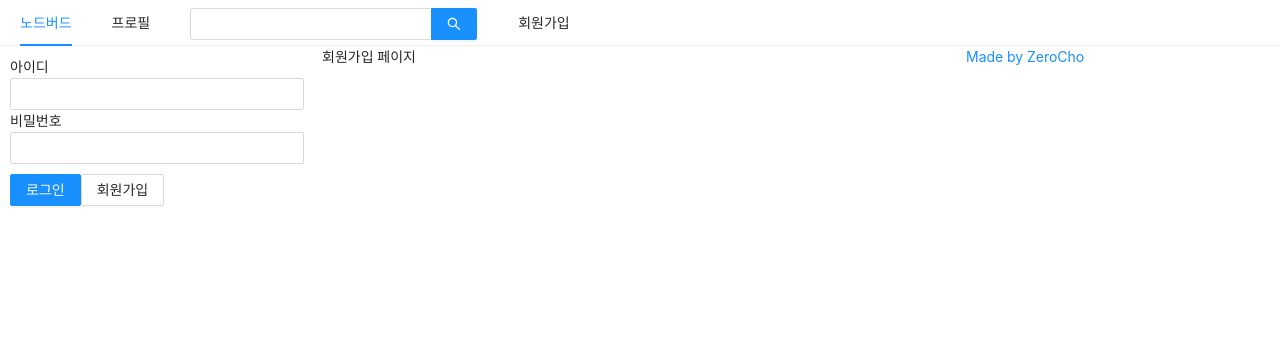
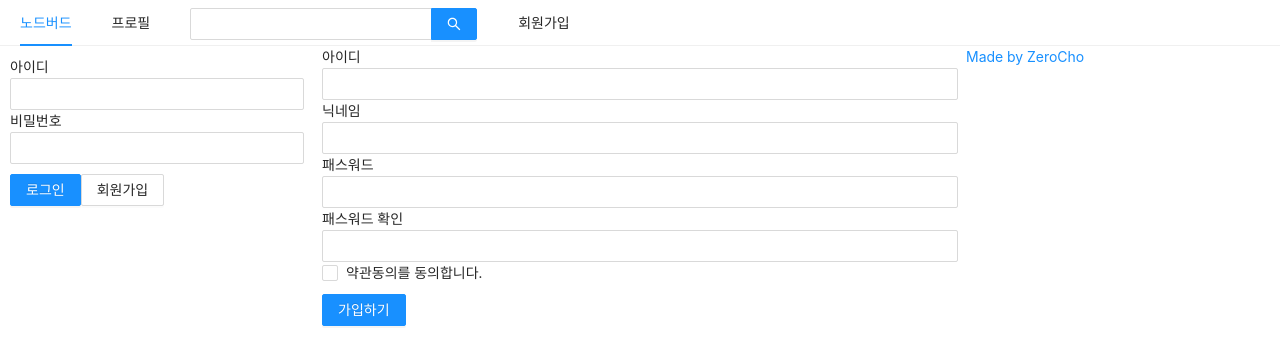
Before and after one commit to ssi02014/NodeBird, a Next.js app in the folder front/: page /signup in a window 1280 px wide. Shown: the top 364 px of the page. Built offline with nearby package versions, Linux system fonts and the light colour scheme.

Commit message:
Add(minjae): Register Page, useInput Custom Hook

```diff
--- a/front/components/LoginForm/index.tsx
+++ b/front/components/LoginForm/index.tsx
@@ -2,27 +2,17 @@ import React, { Dispatch, SetStateAction, useCallback, useState } from 'react';
 import Link from 'next/link';
 import { ButtonWrapper, FormWrapper } from './style';
 import { Button, Form, Input } from 'antd';
+import useInput from 'hooks/useInput';
 
 interface Props {
   setIsLoggedIn: Dispatch<SetStateAction<boolean>>;
 }
 
 const LoginForm = ({ setIsLoggedIn } : Props) => {
-  const [formValues, setFormValues] = useState({
+  const { formValues, onChange } = useInput({
     id: "",
     password: "",
   });
-
-  //props로 넘기는 함수는 useCallback 사용이 효율적임
-  const onChange = useCallback((e) => {
-    // Ant-Design에서는 e.preventDefault 안해도 됨 이미 적용되어 있음
-    const { name, value } = e.target;
-
-    setFormValues({
-      ...formValues,
-      [name]: value,
-    });
-  }, [formValues]);
 
   const onSubmit = useCallback(() => {
     const { id, password } = formValues;
@@ -33,7 +23,7 @@ const LoginForm = ({ setIsLoggedIn } : Props) => {
   return (
     <FormWrapper onFinish={onSubmit}>
       <div>
-        <label htmlFor="user-id">아이디</label>
+        <label htmlFor="id">아이디</label>
         <br />
         <Input
           type="text"
--- /dev/null
+++ b/front/components/RegisterForm/index.tsx
@@ -0,0 +1,121 @@
+import React, { useCallback, useMemo, useState } from 'react';
+import { Button, Checkbox, Form, Input } from 'antd';
+import { ErrorMessage, ButtonWrapper } from './style';
+import useInput from 'hooks/useInput';
+
+const RegisterForm= () => {
+  const { formValues, onChange } = useInput({
+    id: "",
+    nickname: "",
+    password: "",
+  });
+  const [passwordCheck, setPasswordCheck] = useState("");
+  const [term, setTemr] = useState(false);
+  const [passwordCheckError, SetPasswordCheckError] = useState(false);
+  const [termError, setTermError] = useState(false);
+
+  const onChangePasswordCheck = useCallback((e) => {
+    const { value } = e.target;
+    const { password } = formValues;
+
+    setPasswordCheck(value);
+    SetPasswordCheckError(value !== password);
+  }, [formValues]);
+
+  const onChangeTerm = useCallback((e) => {
+    setTemr(e.target.checked);
+    setTermError(false);
+  }, []);
+
+  const validation = useCallback(() => {
+    const { password } = formValues;
+
+    if (password !== passwordCheck) {
+      SetPasswordCheckError(true)
+      return false;
+    }
+
+    if (!term) {
+      setTermError(true)
+      return false;
+    }
+    return true;
+  }, [formValues, term, passwordCheck]);
+
+  const onSubmit = useCallback(() => {
+    const { id, nickname, password } = formValues;
+
+    if (validation()) {
+      console.log(id, nickname, password);
+    }
+  }, [formValues, validation]);
+
+  return (
+    <Form onFinish={onSubmit}>
+      <div>
+        <label htmlFor="id">아이디</label>
+        <br />
+        <Input
+          type="text"
+          name="id"
+          value={formValues.id}
+          onChange={onChange}
+          required
+        />
+      </div>
+      <div>
+        <label htmlFor="nickname">닉네임</label>
+        <br />
+        <Input
+          type="text"
+          name="nickname"
+          value={formValues.nickname}
+          onChange={onChange}
+          required
+        />
+      </div>
+      <div>
+        <label htmlFor="password">패스워드</label>
+        <br />
+        <Input
+          type="password"
+          name="password"
+          value={formValues.password}
+          onChange={onChange}
+          required
+        />
+      </div>
+      <div>
+        <label htmlFor="passwordCheck">패스워드 확인</label>
+        <br />
+        <Input
+          type="password"
+          name="passwordCheck"
+          value={passwordCheck}
+          onChange={onChangePasswordCheck}
+          required
+        />
+        {passwordCheckError && (
+          <ErrorMessage>비밀번호가 일치하지 않습니다.</ErrorMessage>
+        )}
+      </div>
+      <div>
+        <Checkbox
+          name="term"
+          checked={term}
+          onChange={onChangeTerm}
+        >
+          약관동의를 동의합니다.
+        </Checkbox>
+        {termError && (
+          <ErrorMessage>약관의 동의하셔야 합니다.</ErrorMessage>
+        )}
+      </div>
+      <ButtonWrapper>
+        <Button type="primary" htmlType="submit">가입하기</Button>
+      </ButtonWrapper>
+    </Form>
+  );
+};
+
+export default RegisterForm;
--- /dev/null
+++ b/front/components/RegisterForm/style.ts
@@ -0,0 +1,9 @@
+import styled from "styled-components";
+
+export const ErrorMessage = styled.div`
+  color: red;
+`;
+
+export const ButtonWrapper = styled.div`
+  margin-top: 10px;
+`;
--- /dev/null
+++ b/front/hooks/useInput.ts
@@ -0,0 +1,24 @@
+import React, { useState, useCallback } from 'react';
+
+interface InitialValue {
+  id?: string;
+  nickname?: string;
+  password?: string;
+}
+
+const useInput = (initialValue: InitialValue) => {
+  const [formValues, setFormValues] = useState(initialValue);
+
+  const onChange = useCallback((e) => {
+    const { name, value, checked } = e.target;
+
+    setFormValues({
+      ...formValues,
+      [name]: value,
+    });
+  }, [formValues]);
+
+  return { formValues, onChange };
+}
+
+export default useInput;
--- a/front/pages/signup.tsx
+++ b/front/pages/signup.tsx
@@ -1,17 +1,16 @@
 import AppLayout from 'components/AppLayout';
 import React from 'react';
 import Head from 'next/head';
+import RegisterForm from 'components/RegisterForm';
 
 const SignUp = () => {
   return (
-    <>
+    <AppLayout>
       <Head>
         <title>회원가입 | NodeBird</title>
       </Head>
-      <AppLayout>
-        회원가입 페이지
-      </AppLayout>
-    </>
+      <RegisterForm />
+    </AppLayout>
   );
 };
 
--- a/front/tsconfig.json
+++ b/front/tsconfig.json
@@ -25,6 +25,7 @@
       "redux/*": ["redux/*"],
       "types/*": ["types/*"],
       "style/*": ["style/*"],
+      "hooks/*": ["hooks/*"],
     },
     "incremental": true
   },
```
